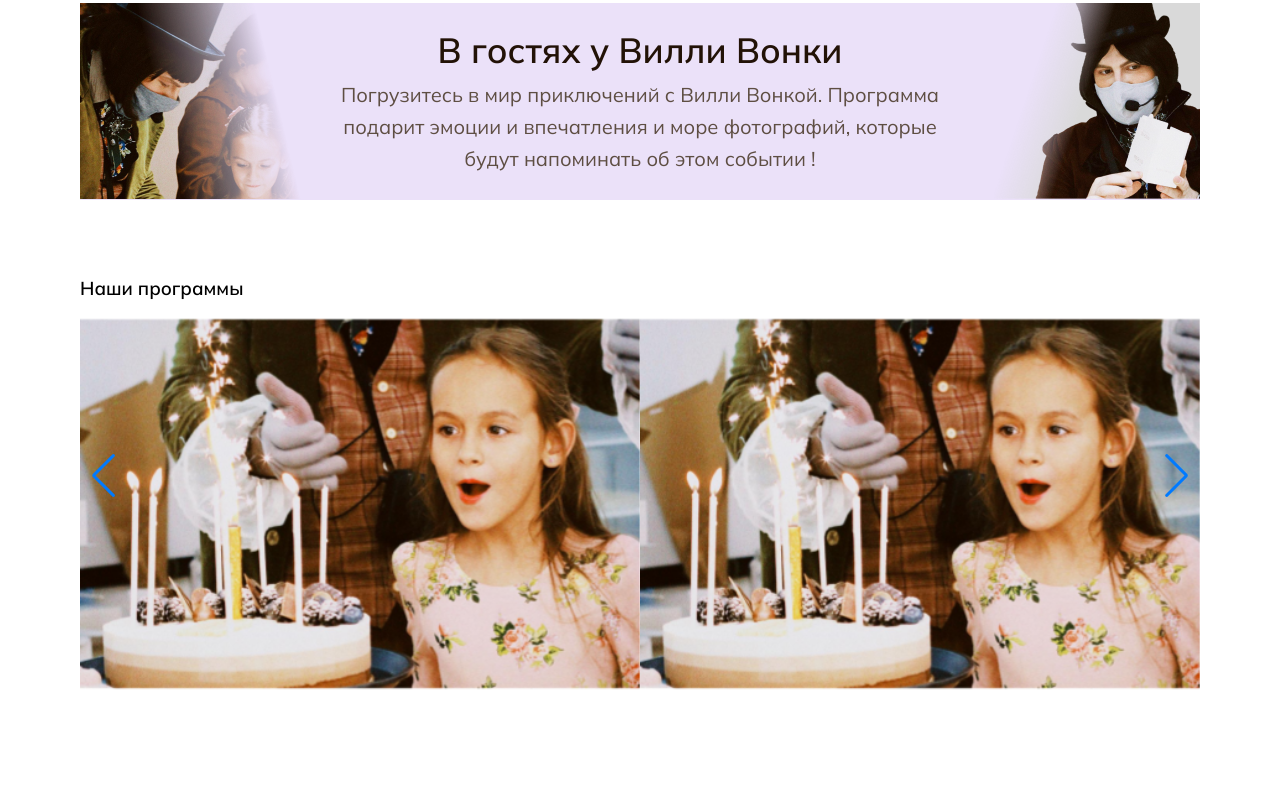
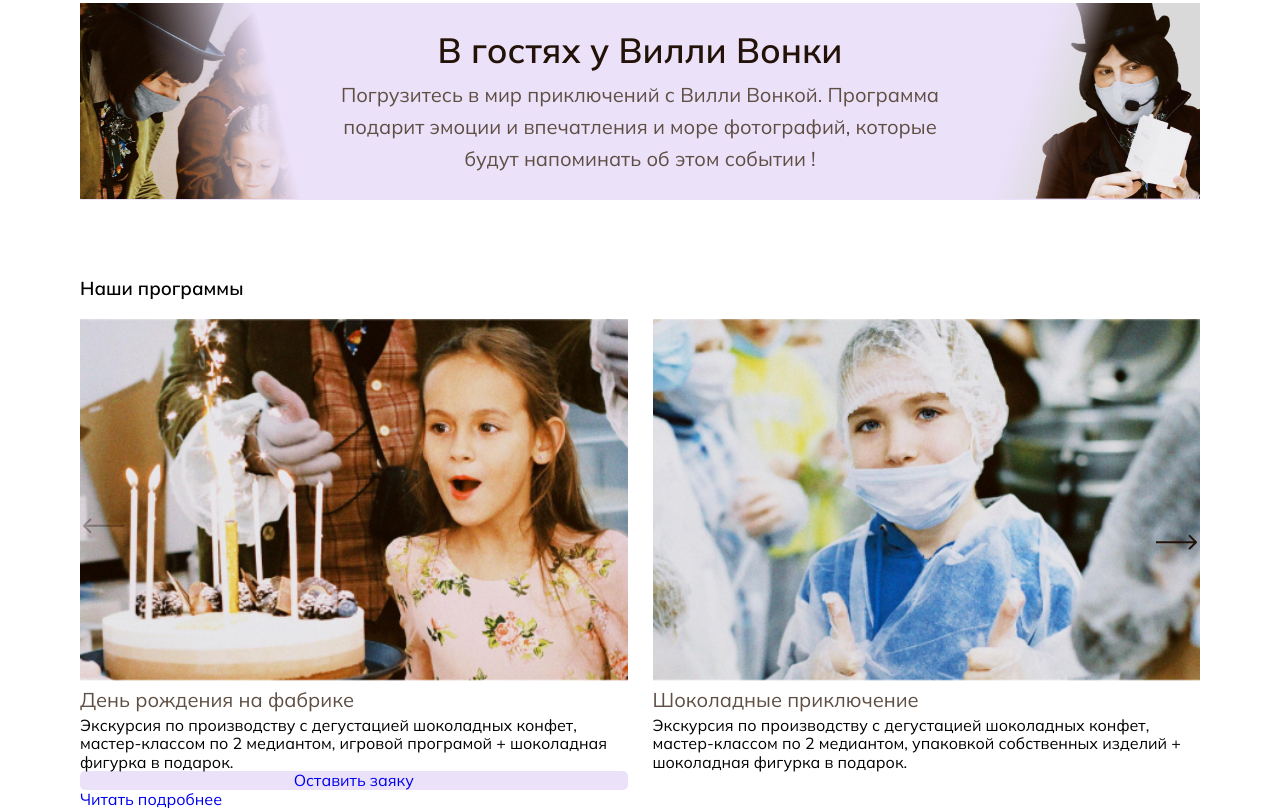
Before and after one commit to Tikkilip/french-kiss, a website built with webpack: page src/index.html in a window 1280 px wide. Shown: the part 1208-2016 px from the top of the page. Before the commit the page ends 1900 px from the top, so only its background shows below. Built offline with nearby package versions, Linux system fonts and the light colour scheme.

Commit message:
markup updates

```diff
--- a/src/index.html
+++ b/src/index.html
@@ -97,6 +97,26 @@
                 <picture>
                   <img src="/src/assets/images/main-swiper-1.png" alt="swiper image">
                 </picture>
+                <p>День рождения на фабрике</p>
+                <span>Экскурсия по производству с дегустацией шоколадных конфет, мастер-классом по 2 медиантом, игровой програмой + шоколадная фигурка в подарок.</span>
+                <div class="swiper-slide__bottom">
+                  <a href="#" class="btn">Оставить заяку</a>
+                  <a href="#">Читать подробнее</a>
+                </div>
+              </div>
+              <div class="swiper-slide">
+                <picture>
+                  <img src="/src/assets/images/main-swiper-2.png" alt="swiper image">
+                </picture>
+                <p>Шоколадные приключение</p>
+                <span>Экскурсия по производству с дегустацией шоколадных конфет, мастер-классом по 2 медиантом, упаковкой собственных изделий + шоколадная фигурка в подарок.</span>
+              </div>
+              <div class="swiper-slide">
+                <picture>
+                  <img src="/src/assets/images/main-swiper-1.png" alt="swiper image">
+                </picture>
+                <p>В гостях у Вилли Вонки</p>
+                <span>Экскурсия по производству с дегустацией шоколадных конфет, викторины, мастер-классом по 2 медиантом, упаковкой собственных изделий + шоколадная фигурка </span>
               </div>
             </div>
           </div>
--- a/src/index.scss
+++ b/src/index.scss
@@ -1,4 +1,4 @@
+@import url('https://fonts.googleapis.com/css2?family=Mulish:wght@300;400;500;600&display=swap');
 @import 'libs/normalize';
 @import 'style/_vars';
 @import 'style/_style';
-@import url('https://fonts.googleapis.com/css2?family=Mulish:wght@300;400;500;600&display=swap');
--- a/src/modules/swiper.js
+++ b/src/modules/swiper.js
@@ -3,8 +3,15 @@ import "swiper/css/bundle";
 
 const swiper = new Swiper(".swiper.main-swiper", {
   direction: "horizontal",
-  loop: true,
-  slidesPerView: 2,
+  loop: false,
+  slidesPerView: 1,
+  spaceBetween: 0,
+  breakpoints: {
+    768: {
+      slidesPerView: 2,
+      spaceBetween: 25,
+    }
+  },
   navigation: {
     nextEl: ".main-swiper .swiper-button-next",
     prevEl: ".main-swiper .swiper-button-prev",
--- a/src/style/_style.scss
+++ b/src/style/_style.scss
@@ -66,6 +66,20 @@ h2 {
 	border-radius: 5px;
 	width: 100%;
 	@include flexAicJcc;
+}
+
+.swiper-navigation {
+	.swiper-button-prev {
+		&::after {
+			content: url("/src/assets/images/swiper-arrow.svg");
+			transform: rotate(180deg);
+		}
+	}
+	.swiper-button-next {
+		&::after {
+			content: url("/src/assets/images/swiper-arrow.svg");
+		}
+	}
 }
 
 .header {
@@ -239,4 +253,5 @@ h2 {
 			top: 0;
 		}
 	}
+
 }
```
Also changed, not shown: src/assets/images/swiper-arrow.svg (added).
